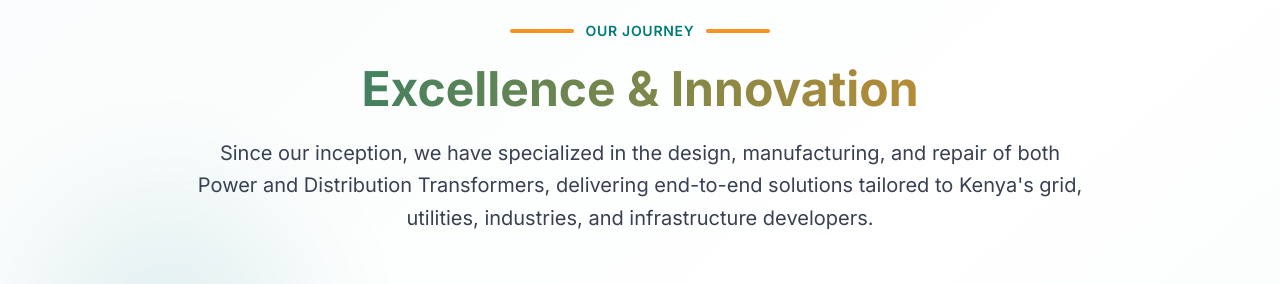
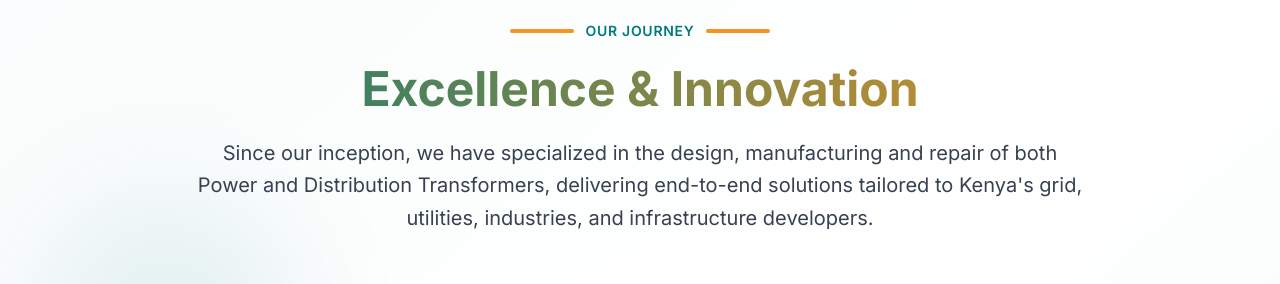
Before and after one commit to Allevandrose/mahahshakhti, a website: page index.html in a window 1280 px wide. Shown: the part 2020-2304 px from the top of the page. Drawn offline with nearby package versions, Linux system fonts and the light colour scheme.

Commit message:
updated about page desc 3

```diff
--- a/index.html
+++ b/index.html
@@ -386,7 +386,7 @@
         <span class="block bg-gradient-to-r from-[#007A78] to-[#F7931E] bg-clip-text text-transparent">Excellence & Innovation</span>
       </h2>
       <p class="text-xl text-gray-700 max-w-4xl mx-auto leading-relaxed">
-        Since our inception, we have specialized in the design, manufacturing, and repair of both Power and Distribution Transformers, delivering end-to-end solutions tailored to Kenya's grid, utilities, industries, and infrastructure developers.
+        Since our inception, we have specialized in the design, manufacturing and repair of both Power and Distribution Transformers, delivering end-to-end solutions tailored to Kenya's grid, utilities, industries, and infrastructure developers.
       </p>
     </div>
 
```
